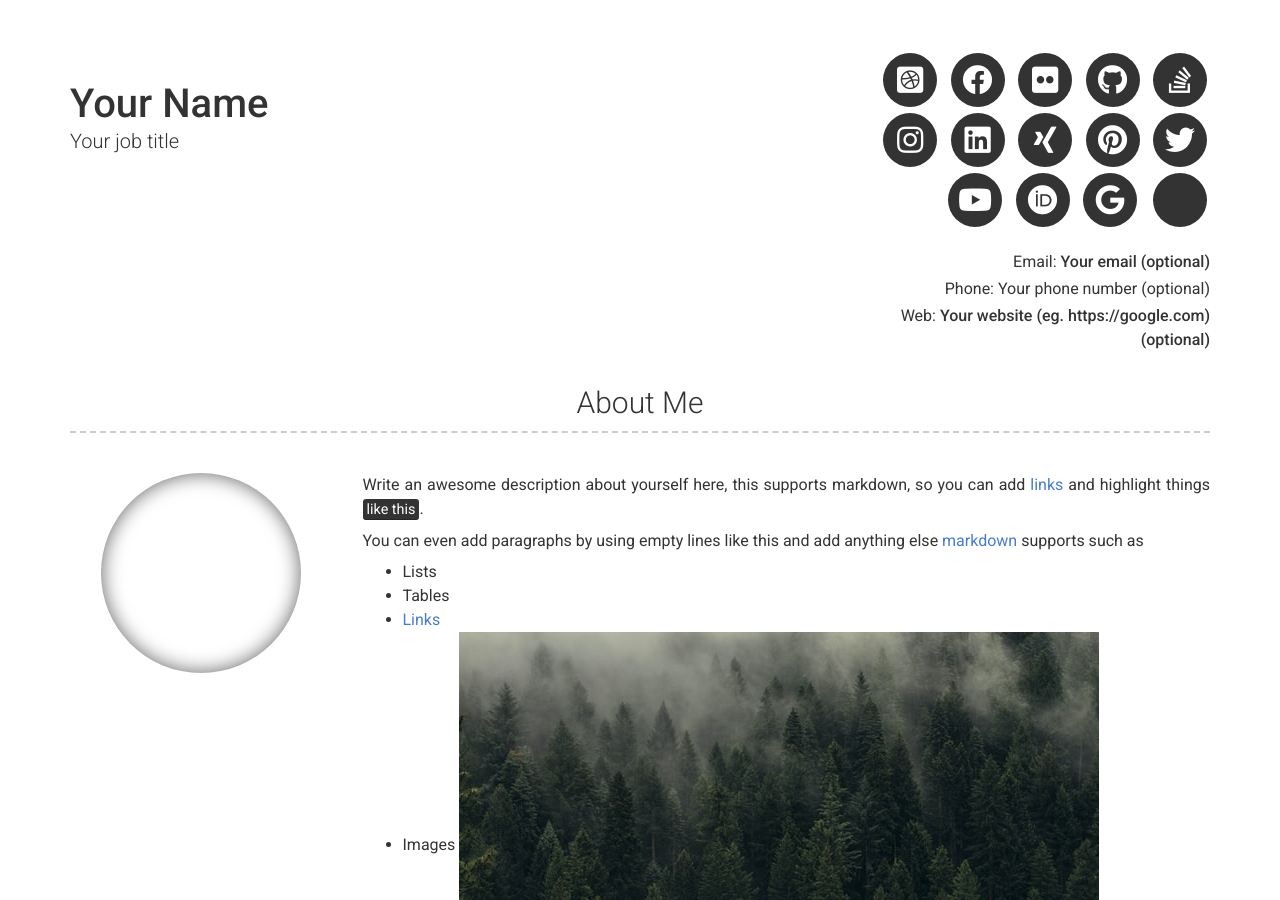
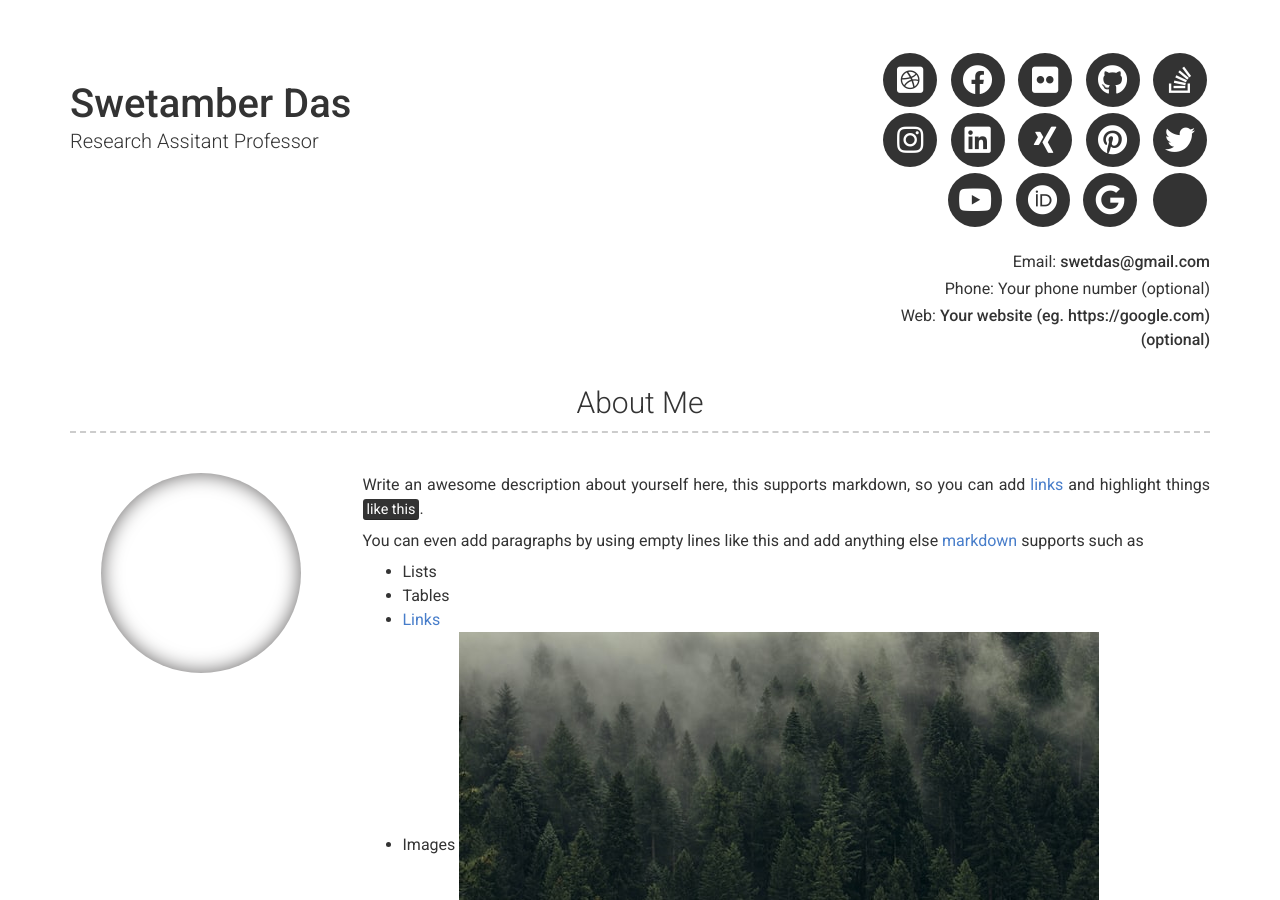
Before and after one commit to SwetamberD/swetamberd.github.io, a Jekyll site: the page built from index.md, in a window 1280 px wide and 900 px high. Built offline with Jekyll 4.4.1, drawn with Linux system fonts in a browser that asks for light colours; nearby versions of some CDN libraries; some of the changed text lies outside the part shown.

Commit message:
initial edits

```diff
--- a/_config.yml
+++ b/_config.yml
@@ -6,9 +6,9 @@ repository: Git repository where your resume will be hosted, only required if yo
 version: 2
 
 # Personal info
-name: Your Name
-title: Your job title
-email: Your email (optional)
+name: Swetamber Das
+title: Research Assitant Professor
+email: swetdas@gmail.com
 # email_title: Email (Email title override)
 phone: Your phone number (optional)
 # phone_title: Phone (Phone title override)
```
